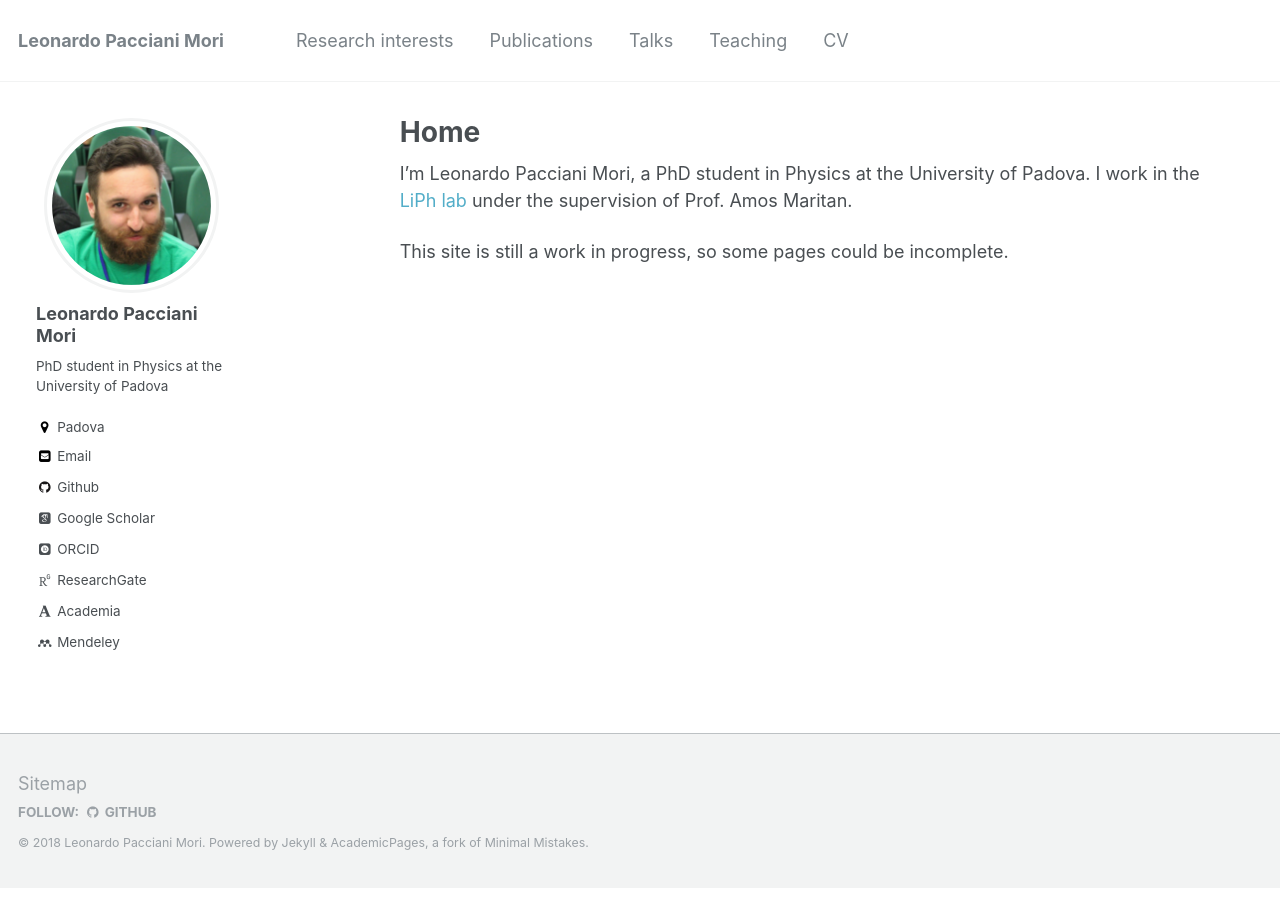
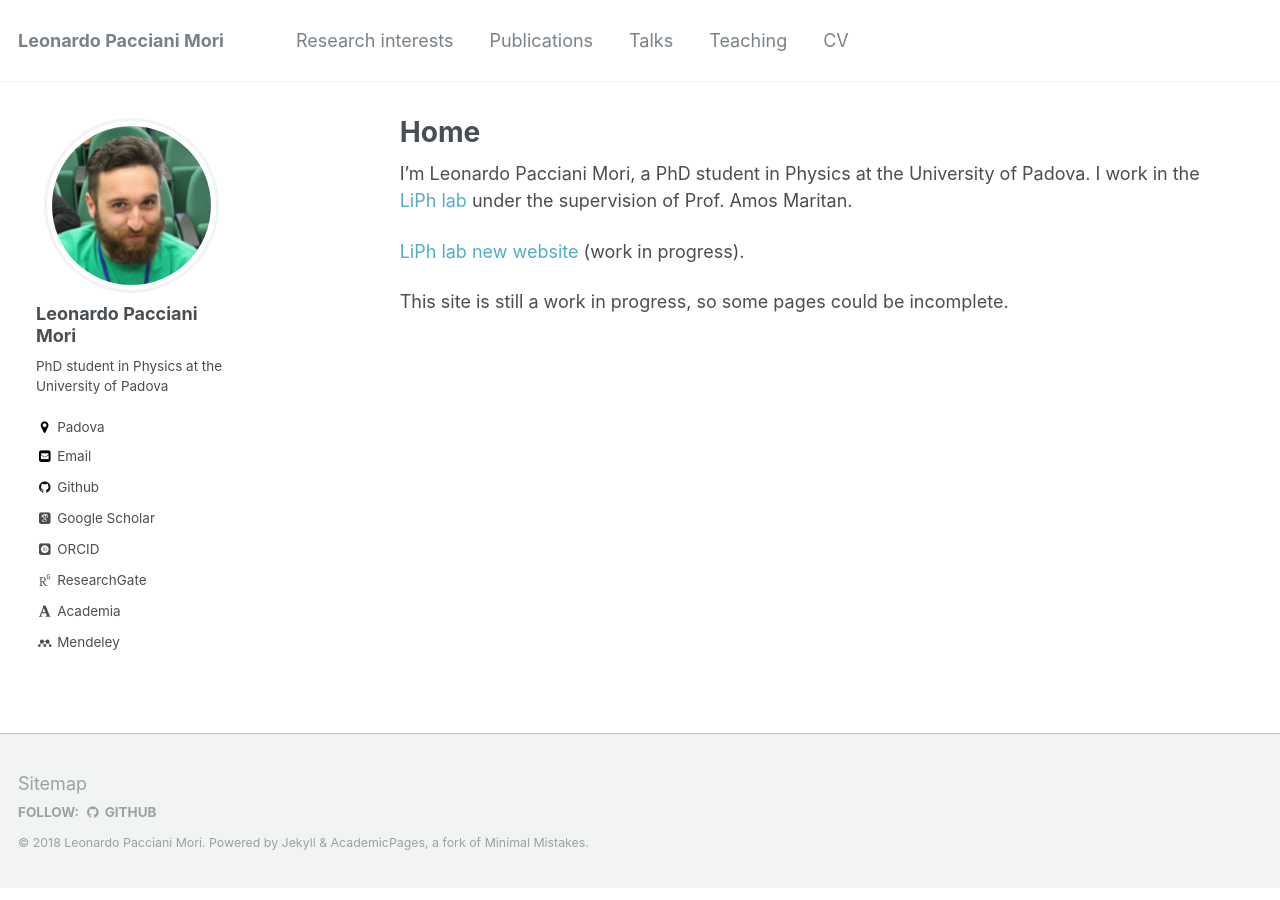
Before and after one commit to suweis/suweis.github.io, a Jekyll site: the page built from _pages/about.md, in a window 1280 px wide. Built offline with Jekyll 4.4.1, drawn with Linux system fonts in a browser that asks for light colours; some web fonts are replaced.

Commit message:
Aggiunto link nuovo sito gruppo in home

```diff
--- a/_pages/about.md
+++ b/_pages/about.md
@@ -10,4 +10,6 @@ redirect_from:
 
 I'm Leonardo Pacciani Mori, a PhD student in Physics at the University of Padova. I work in the [LiPh lab](http://www.pd.infn.it/~maritan/index.html) under the supervision of Prof. Amos Maritan.
 
+[LiPh lab new website](http://sad-turing-8f0389.netlify.com/) (work in progress).
+
 This site is still a work in progress, so some pages could be incomplete.
```
